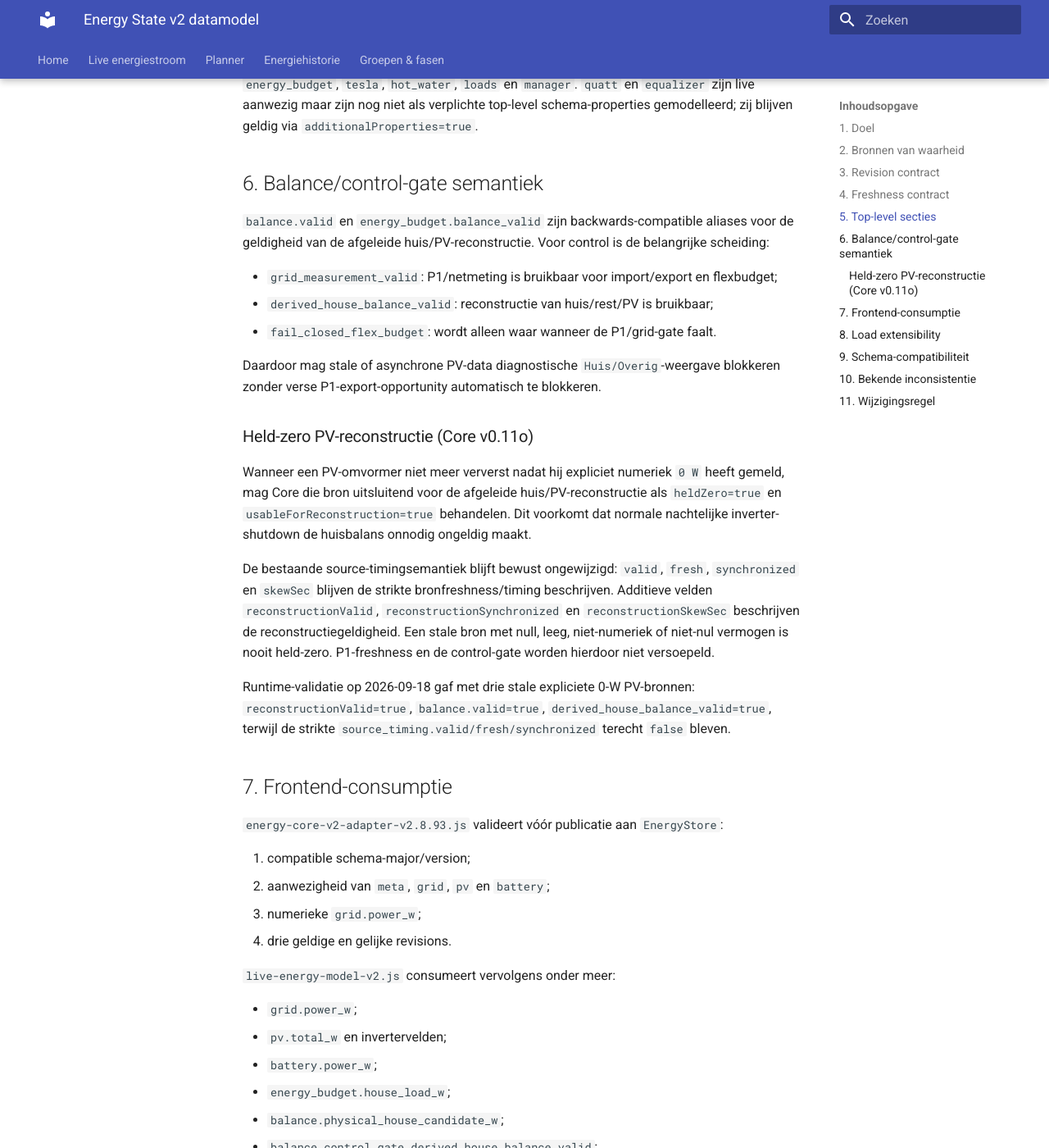
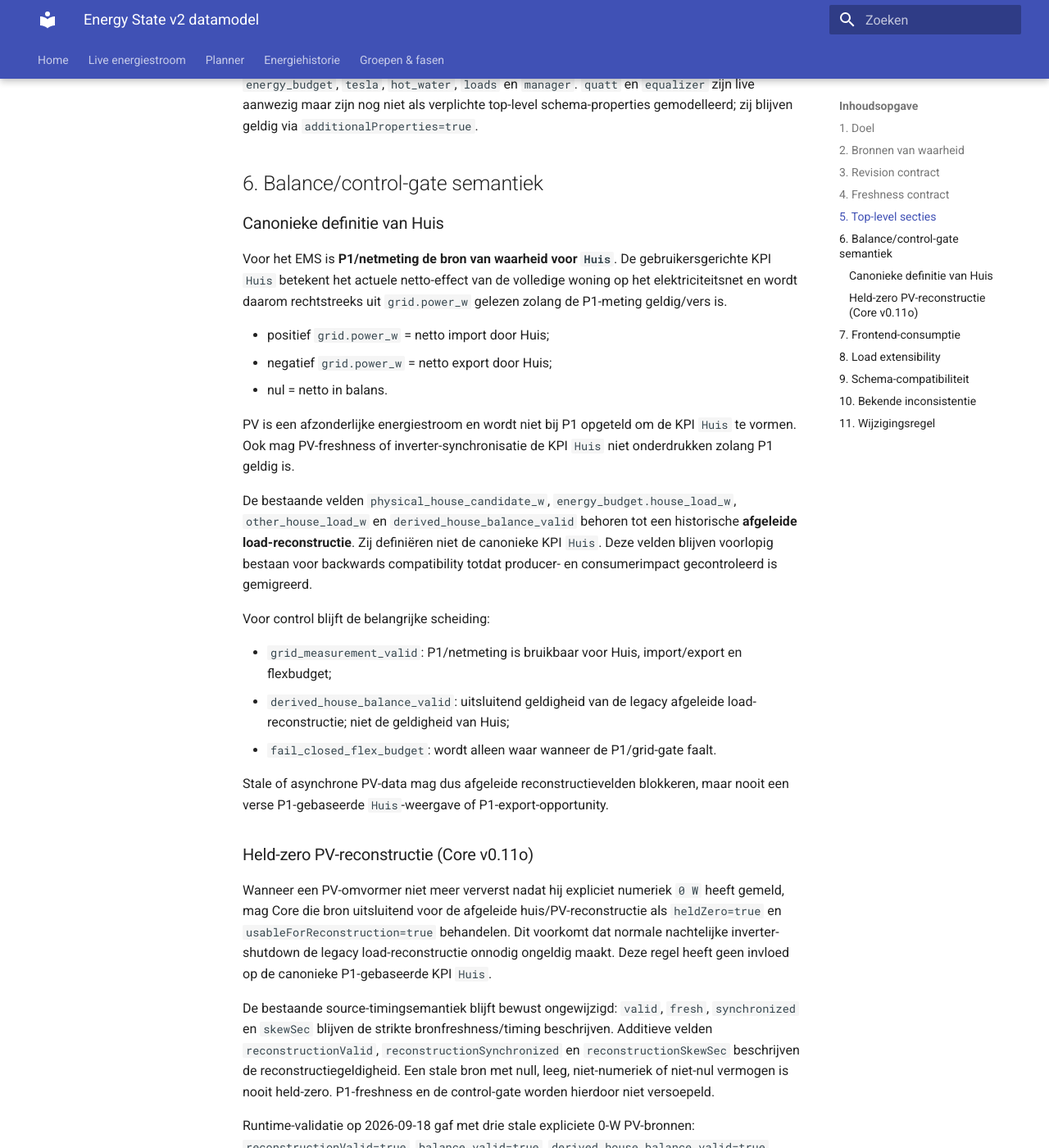
Before and after one commit to OnsKasteeltje/homey-energy-manual, an MkDocs documentation site: the page built from docs/software-architecture/architecture/04-data-model.md, in a window 1280 px wide and 1400 px high, scrolled down 2194 px. Shown: the whole window at 82% size. Built offline with MkDocs 1.6.1 and Material for MkDocs 9.7.7, drawn with Linux system fonts in a browser that asks for light colours; some of the changed text lies outside the part shown.

Commit message:
docs(architecture): define House as authoritative P1 net power

```diff
--- a/docs/software-architecture/architecture/04-data-model.md
+++ b/docs/software-architecture/architecture/04-data-model.md
@@ -64,7 +64,7 @@ De live schema-2.12 payload bevat de volgende belangrijke secties:
 | Sectie | Rol |
 |---|---|
 | `meta` | schema, timestamps, revisions, publisher- en freshnessmetadata |
-| `balance` | afgeleide huisbalans, source timing en control gates |
+| `balance` | afgeleide load-reconstructie, source timing en control gates; definieert niet de KPI `Huis` |
 | `grid` | P1 netvermogen en fasevermogens |
 | `pv` | totale en inverter-specifieke PV-productie |
 | `battery` | toekomstige/actuele batterijstatus; nu `integrated=false` |
@@ -80,17 +80,29 @@ Het formele JSON Schema vereist momenteel `meta`, `balance`, `grid`, `pv`, `batt
 
 ## 6. Balance/control-gate semantiek
 
-`balance.valid` en `energy_budget.balance_valid` zijn backwards-compatible aliases voor de geldigheid van de afgeleide huis/PV-reconstructie. Voor control is de belangrijke scheiding:
+### Canonieke definitie van Huis
 
-- `grid_measurement_valid`: P1/netmeting is bruikbaar voor import/export en flexbudget;
-- `derived_house_balance_valid`: reconstructie van huis/rest/PV is bruikbaar;
+Voor het EMS is **P1/netmeting de bron van waarheid voor `Huis`**. De gebruikersgerichte KPI `Huis` betekent het actuele netto-effect van de volledige woning op het elektriciteitsnet en wordt daarom rechtstreeks uit `grid.power_w` gelezen zolang de P1-meting geldig/vers is.
+
+- positief `grid.power_w` = netto import door Huis;
+- negatief `grid.power_w` = netto export door Huis;
+- nul = netto in balans.
+
+PV is een afzonderlijke energiestroom en wordt niet bij P1 opgeteld om de KPI `Huis` te vormen. Ook mag PV-freshness of inverter-synchronisatie de KPI `Huis` niet onderdrukken zolang P1 geldig is.
+
+De bestaande velden `physical_house_candidate_w`, `energy_budget.house_load_w`, `other_house_load_w` en `derived_house_balance_valid` behoren tot een historische **afgeleide load-reconstructie**. Zij definiëren niet de canonieke KPI `Huis`. Deze velden blijven voorlopig bestaan voor backwards compatibility totdat producer- en consumerimpact gecontroleerd is gemigreerd.
+
+Voor control blijft de belangrijke scheiding:
+
+- `grid_measurement_valid`: P1/netmeting is bruikbaar voor Huis, import/export en flexbudget;
+- `derived_house_balance_valid`: uitsluitend geldigheid van de legacy afgeleide load-reconstructie; niet de geldigheid van Huis;
 - `fail_closed_flex_budget`: wordt alleen waar wanneer de P1/grid-gate faalt.
 
-Daardoor mag stale of asynchrone PV-data diagnostische `Huis/Overig`-weergave blokkeren zonder verse P1-export-opportunity automatisch te blokkeren.
+Stale of asynchrone PV-data mag dus afgeleide reconstructievelden blokkeren, maar nooit een verse P1-gebaseerde `Huis`-weergave of P1-export-opportunity.
 
 ### Held-zero PV-reconstructie (Core v0.11o)
 
-Wanneer een PV-omvormer niet meer ververst nadat hij expliciet numeriek `0 W` heeft gemeld, mag Core die bron uitsluitend voor de afgeleide huis/PV-reconstructie als `heldZero=true` en `usableForReconstruction=true` behandelen. Dit voorkomt dat normale nachtelijke inverter-shutdown de huisbalans onnodig ongeldig maakt.
+Wanneer een PV-omvormer niet meer ververst nadat hij expliciet numeriek `0 W` heeft gemeld, mag Core die bron uitsluitend voor de afgeleide huis/PV-reconstructie als `heldZero=true` en `usableForReconstruction=true` behandelen. Dit voorkomt dat normale nachtelijke inverter-shutdown de legacy load-reconstructie onnodig ongeldig maakt. Deze regel heeft geen invloed op de canonieke P1-gebaseerde KPI `Huis`.
 
 De bestaande source-timingsemantiek blijft bewust ongewijzigd: `valid`, `fresh`, `synchronized` en `skewSec` blijven de strikte bronfreshness/timing beschrijven. Additieve velden `reconstructionValid`, `reconstructionSynchronized` en `reconstructionSkewSec` beschrijven de reconstructiegeldigheid. Een stale bron met null, leeg, niet-numeriek of niet-nul vermogen is nooit held-zero. P1-freshness en de control-gate worden hierdoor niet versoepeld.
 
@@ -118,7 +130,7 @@ Runtime-validatie op 2026-09-18 gaf met drie stale expliciete 0-W PV-bronnen: `r
 - `quatt.*`;
 - `loads.washer`, `loads.dryer`, `loads.quooker`, `loads.dishwasher`.
 
-Direct gemeten apparaatvermogens blijven geldig onafhankelijk van de afgeleide P1/PV-huisbalans. Alleen afgeleide `Huis/Overig`-waarden worden onderdrukt wanneer `derived_house_balance_valid=false`.
+Direct gemeten apparaatvermogens blijven geldig onafhankelijk van de afgeleide load-reconstructie. De KPI `Huis` leest `grid.power_w` en wordt alleen door P1-validiteit/freshness bepaald. Legacy afgeleide reconstructiewaarden, waaronder `other_house_load_w`, mogen worden onderdrukt wanneer `derived_house_balance_valid=false`.
 
 ## 8. Load extensibility
 
```
Also changed, not shown: other parts of docs/software-architecture/architecture/04-data-model.md (+1 -1 lines).
